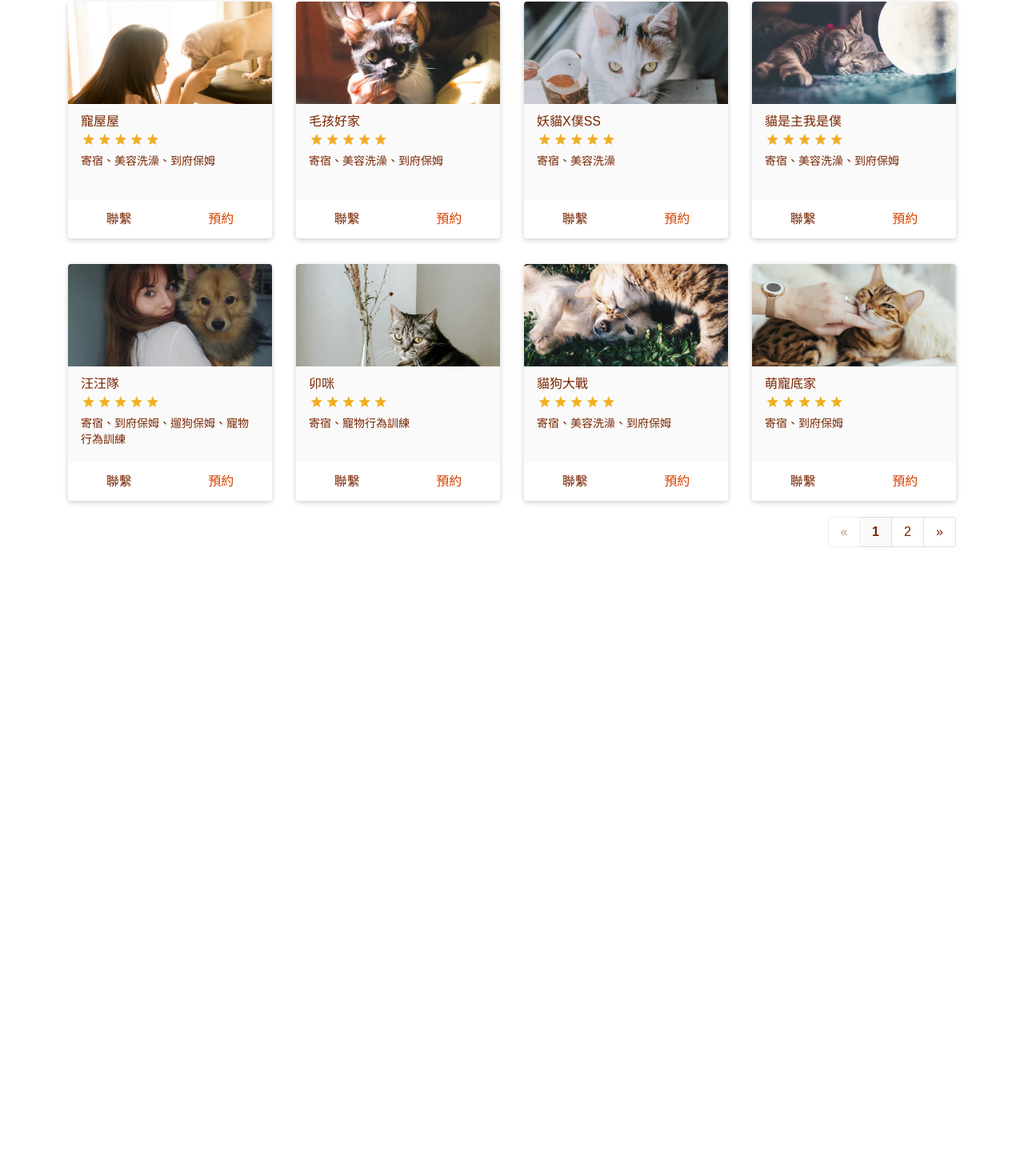
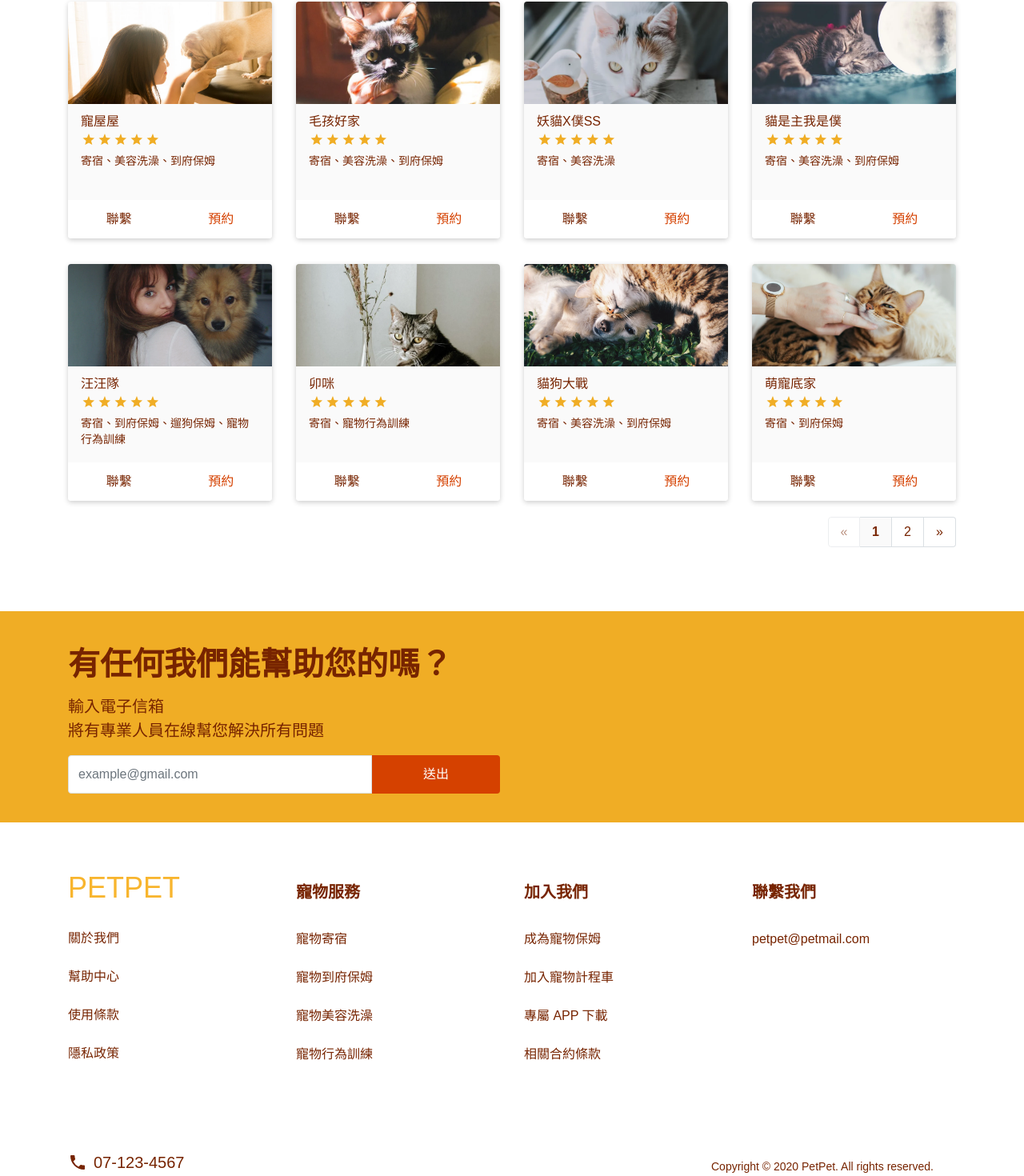
Before and after one commit to happyloa/Hex-f2e-live-week8-petpet, a Nuxt app: page /services in a window 1280 px wide. Shown: the part 1213-2683 px from the top of the page at 80% size. Before the commit the page ends 1977 px from the top, so only its background shows below. Built offline with nearby package versions, Linux system fonts and the light colour scheme.

Commit message:
feat: share the site footer through the default Nuxt layout

```diff
--- a/app/app.vue
+++ b/app/app.vue
@@ -1,15 +1,5 @@
-<script setup lang="ts">
-const route = useRoute()
-const mobileMenuOpen = ref(false)
-</script>
 <template>
-  <a v-if="!mobileMenuOpen" href="#main-content" class="skip-link">跳到主要內容</a>
-  <SiteHeader v-model:menu-open="mobileMenuOpen" />
-  <main id="main-content" :inert="mobileMenuOpen">
+  <NuxtLayout>
     <NuxtPage />
-  </main>
-  <div v-if="route.meta.showFooter" :inert="mobileMenuOpen">
-    <SiteFooter />
-  </div>
-  <BookingDialog />
+  </NuxtLayout>
 </template>
--- a/app/error.vue
+++ b/app/error.vue
@@ -10,12 +10,8 @@ useHead({ title })
 </script>
 
 <template>
-  <header class="bg-white">
-    <div class="site-container flex h-[62px] items-center justify-center tablet:h-16 tablet:justify-start">
-      <a href="/" class="logo" aria-label="PETPET 首頁"><span aria-hidden="true">PETPET</span></a>
-    </div>
-  </header>
-  <main class="grid min-h-[calc(100svh-62px)] items-center bg-brand-soft py-10 tablet:min-h-[calc(100svh-64px)] tablet:py-section">
+  <NuxtLayout name="default">
+    <div class="grid min-h-[inherit] items-center bg-brand-soft py-10 tablet:py-section">
       <div class="site-container grid items-center gap-gutter tablet:grid-cols-2 desktop:gap-section">
         <PetIllustration class="mx-auto h-[250px] w-full max-w-[300px] rounded-ui tablet:col-start-2 tablet:row-start-1 tablet:h-[380px] desktop:h-[470px] desktop:max-w-[340px]" />
         <section class="text-center tablet:col-start-1 tablet:row-start-1 tablet:text-left" aria-labelledby="error-title">
@@ -30,5 +26,6 @@ useHead({ title })
           </div>
         </section>
       </div>
-  </main>
+    </div>
+  </NuxtLayout>
 </template>
--- /dev/null
+++ b/app/layouts/default.vue
@@ -0,0 +1,17 @@
+<script setup lang="ts">
+const mobileMenuOpen = ref(false)
+</script>
+
+<template>
+  <div>
+    <a v-if="!mobileMenuOpen" href="#main-content" class="skip-link">跳到主要內容</a>
+    <SiteHeader v-model:menu-open="mobileMenuOpen" />
+    <main id="main-content" class="min-h-[calc(100svh-62px)] tablet:min-h-[calc(100svh-64px)]" :inert="mobileMenuOpen">
+      <slot />
+    </main>
+    <div :inert="mobileMenuOpen">
+      <SiteFooter />
+    </div>
+    <BookingDialog />
+  </div>
+</template>
--- a/app/pages/index.vue
+++ b/app/pages/index.vue
@@ -1,5 +1,4 @@
 <script setup lang="ts">
-definePageMeta({ showFooter: true })
 useHead({
   title: '寵物服務，盡在 PETPET',
   titleTemplate: '%s',
--- a/app/pages/services/index.vue
+++ b/app/pages/services/index.vue
@@ -24,7 +24,6 @@ watch(() => route.query, (query) => {
 })
 watch([service, pet, city], () => { page.value = 1 })
 
-definePageMeta({ showFooter: true })
 useHead({ title: computed(() => service.value.name) })
 </script>
 
--- a/app/pages/sitters/[id].vue
+++ b/app/pages/sitters/[id].vue
@@ -22,7 +22,6 @@ const details = [
   { title: '服務地區', body: '高雄市' },
 ]
 
-definePageMeta({ showFooter: true })
 useHead({ title: computed(() => sitter.value?.name ?? '寵物保姆') })
 </script>
 
```
Also changed, not shown: 1 other file (tests, documents, lock files or other folders). Lines whose indentation alone changed are shown as unchanged.
